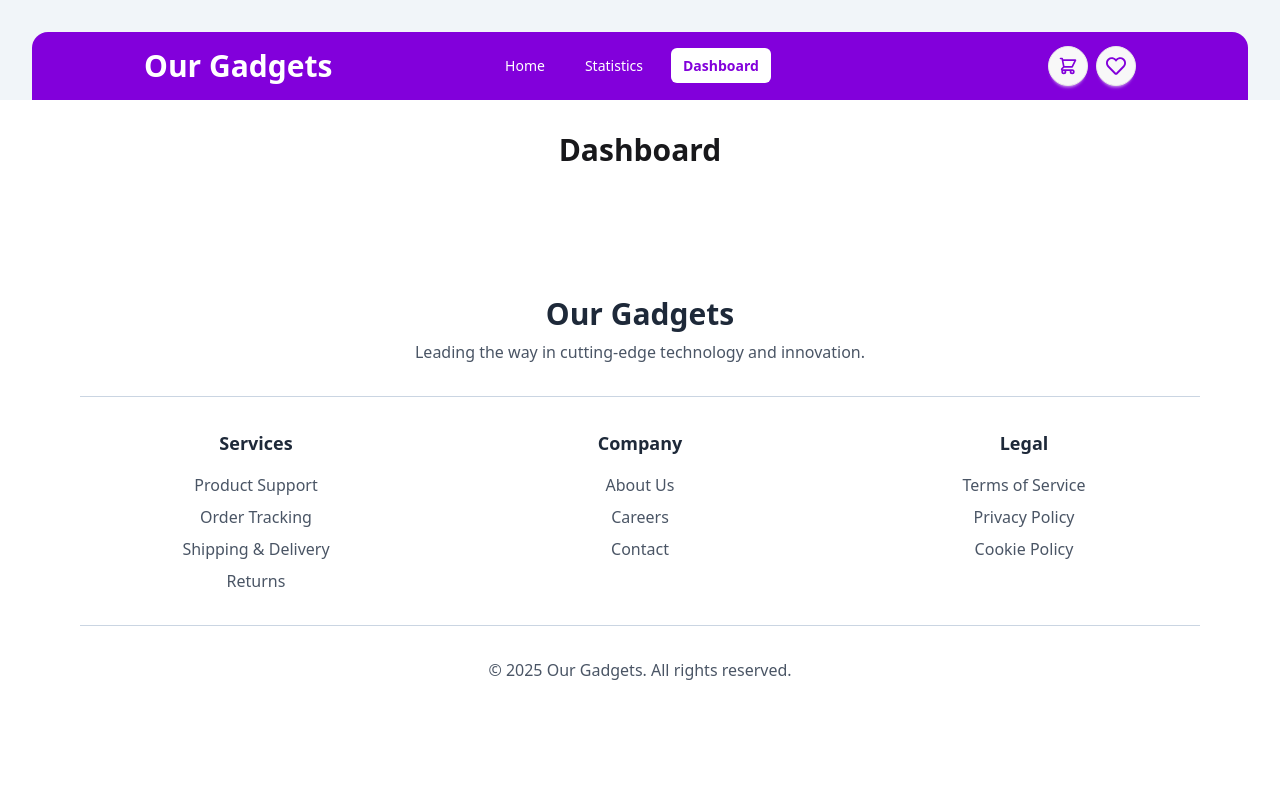
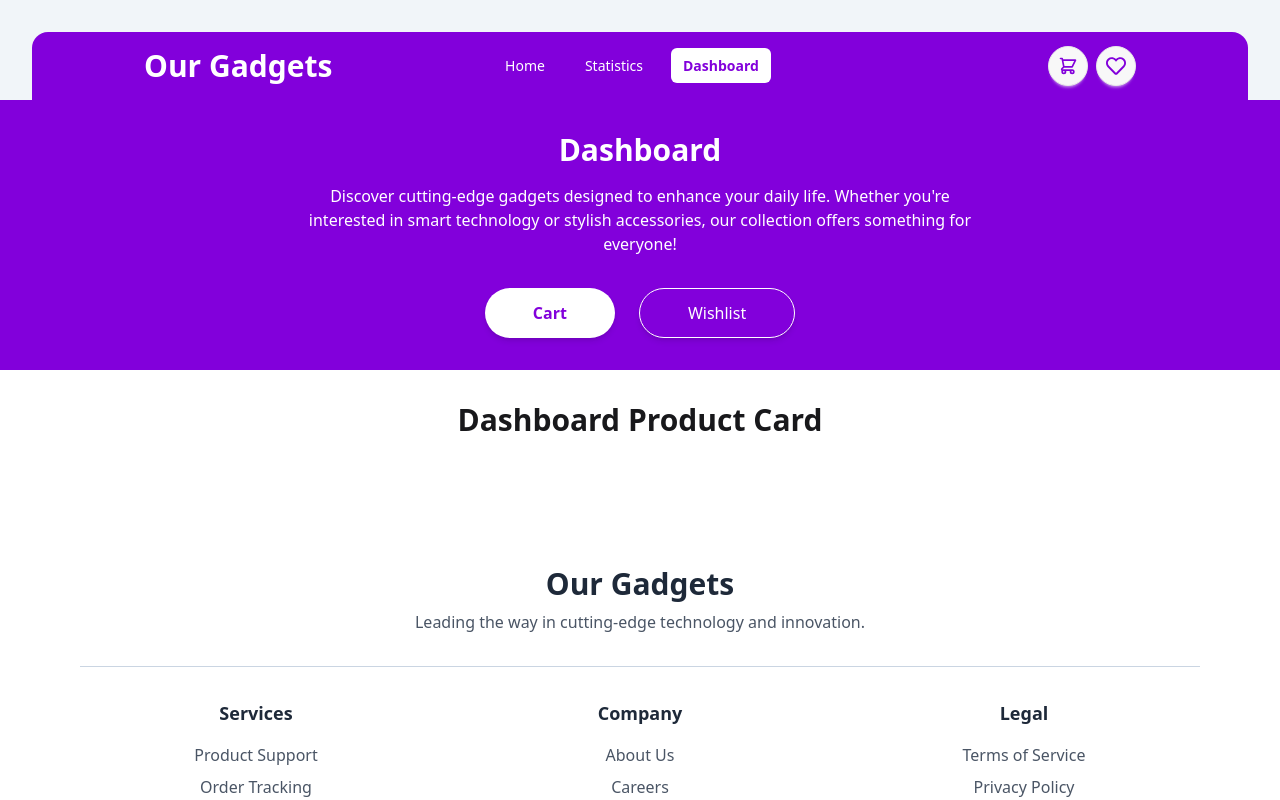
Before and after one commit to Minhajh2o/Our-Gadgets, a React (Vite) app: page /dashboard in a window 1280 px wide. Shown: the top 800 px of the page. Built offline with nearby package versions, Linux system fonts and the light colour scheme.

Commit message:
dashboard details added and cart and wishlist component created

```diff
--- a/src/Routes/Cards/DashboardProductCard.jsx
+++ b/src/Routes/Cards/DashboardProductCard.jsx
@@ -1,9 +1,9 @@
-const DashboardProductCart = () => {
+const DashboardProductCard = () => {
     return (
         <div>
-            <h1 className="text-3xl font-bold text-center my-8">Dashboard Product Cart</h1>
+            <h1 className="text-3xl font-bold text-center my-8">Dashboard Product Card</h1>
         </div>
     );
 };
 
-export default DashboardProductCart;
+export default DashboardProductCard;
--- a/src/Routes/Dashboard/Dashboard.jsx
+++ b/src/Routes/Dashboard/Dashboard.jsx
@@ -1,9 +1,35 @@
+import DashboardProductCard from "../Cards/DashboardProductCard";
+import DashboardDetails from "./DashboardDetails";
+import { useState } from "react";
+
 const Dashboard = () => {
-    return (
-        <div>
-            <h1 className="text-3xl font-bold text-center my-8">Dashboard</h1>
-        </div>
-    );
+  const [activeTab, setActiveTab] = useState("cart"); // 'cart' or 'wishlist'
+    const handleActiveTab = (tab) => {
+    setActiveTab(tab);
+    }
+
+    const handleDashboardCart = () => {
+      handleActiveTab("cart");
+    };
+
+    const handleDashboardWishlist = () => {
+      handleActiveTab("wishlist");
+    };
+
+return (
+    <section>
+        {/* Dashboard Content */}
+        <DashboardDetails
+          activeTab={activeTab}
+          onCartClick={handleDashboardCart}
+          onWishlistClick={handleDashboardWishlist}
+        />
+
+        {/* Dashboard Widgets */}
+        <DashboardProductCard />
+
+    </section>
+);
 };
 
 export default Dashboard;
--- /dev/null
+++ b/src/Routes/Dashboard/DashboardDetails.jsx
@@ -0,0 +1,45 @@
+
+const DashboardDetails = ({ activeTab, onCartClick, onWishlistClick }) => {
+
+  return (
+    <div className="bg-purple-700 text-white ">
+      <div className="px-4 py-4 md:py-8">
+        <h1 className="text-2xl md:text-3xl font-bold text-center">
+          Dashboard
+        </h1>
+        <p className="max-w-2xl mx-auto pt-2 md:pt-4 text-center">
+          Discover cutting-edge gadgets designed to enhance your daily life.
+          Whether you&apos;re interested in smart technology or stylish
+          accessories, our collection offers something for everyone!
+        </p>
+      </div>
+      {/* buttons */}
+      <div>
+        <div className="flex justify-center gap-4 md:gap-6 pb-4 md:pb-8">
+          <button
+            onClick={onCartClick}
+            className={`px-8 py-3 md:px-12 rounded-full shadow-md transition-colors duration-300 ${
+              activeTab === "cart"
+                ? "bg-white text-purple-700 font-semibold"
+                : "bg-purple-700 text-white border border-white"
+            }`}
+          >
+            Cart
+          </button>
+          <button
+            onClick={onWishlistClick}
+            className={`px-8 py-3 md:px-12 rounded-full shadow-md transition-colors duration-300 ${
+              activeTab === "wishlist"
+                ? "bg-white text-purple-700 font-semibold"
+                : "bg-purple-700 text-white border border-white"
+            }`}
+          >
+            Wishlist
+          </button>
+        </div>
+      </div>
+    </div>
+  );
+};
+
+export default DashboardDetails;
```
Also changed, not shown: src/Routes/Dashboard/Cart.jsx (added), src/Routes/Dashboard/Wishlist.jsx (added).
